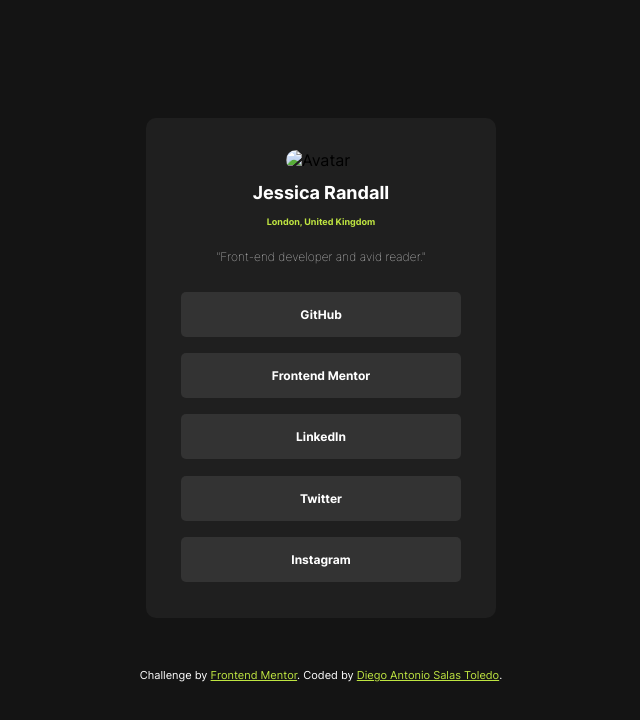
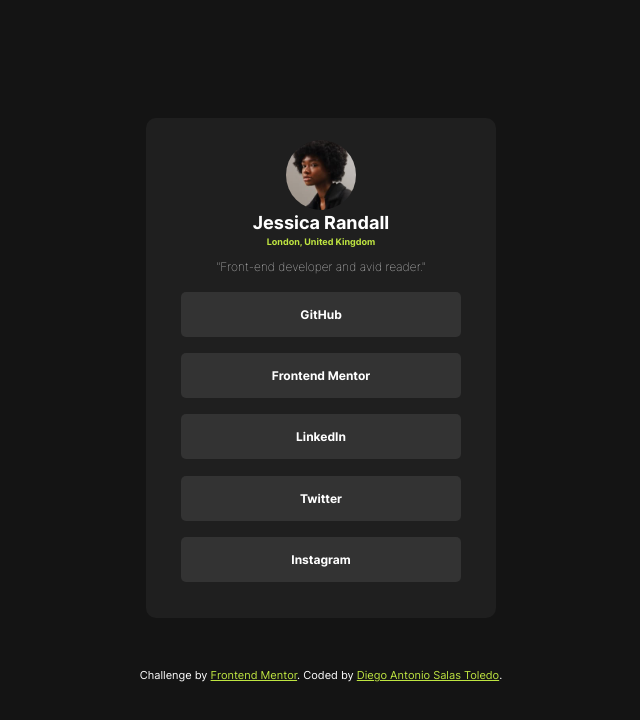
Before and after one commit to diegoSalasTo/diegoSalasTo.github.io, a plain HTML site: page index.html in a window 1280 px wide. Shown: the whole page, without its empty margins (319-959 px from the left). Drawn offline with Linux system fonts and the light colour scheme.

Commit message:
Update index.html

```diff
--- a/index.html
+++ b/index.html
@@ -17,7 +17,7 @@
   <div class="container">
     <div class="containerSub">
       <div class="dataPerson">
-        <img class="image" src="./assets/images/avatar-jessica.jpeg" alt="Avatar">
+        <img class="image" src="./avatar-jessica.jpeg" alt="Avatar">
         <span class="Name">Jessica Randall</span>
         <span class="Direction">London, United Kingdom</span>
         <span class="Estudios">"Front-end developer and avid reader."</span>
```
